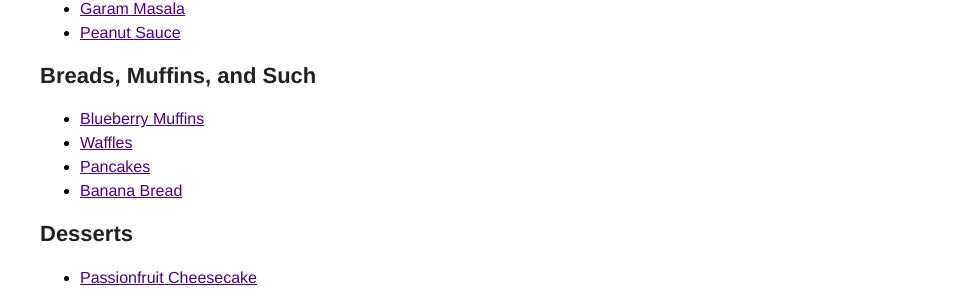
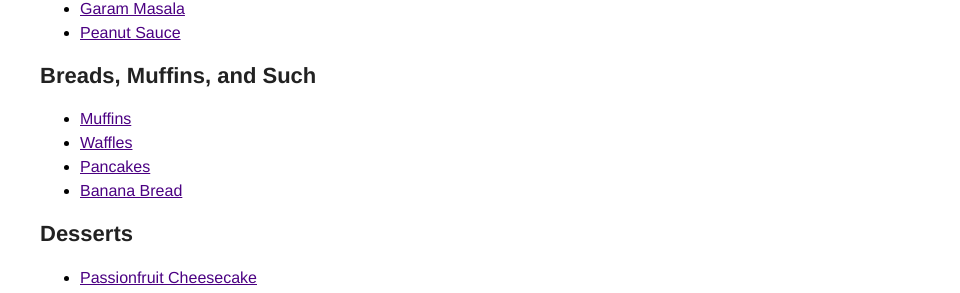
Before and after one commit to jimmyodonnell/jimmyodonnell.github.io, a Jekyll site: the page built from recipes.md, in a window 1280 px wide. Shown: the part 826-1119 px from the top of the page, without its empty margins (320-1280 px from the left). Built offline with Jekyll 4.4.1, drawn with Linux system fonts in a browser that asks for light colours.

Commit message:
add muffins

```diff
--- a/recipes.md
+++ b/recipes.md
@@ -32,7 +32,7 @@ These are some recipes. You can read the [preface](recipes/preface.md) for some
 - [Peanut Sauce](recipes/peanut-sauce.md)
 
 ## Breads, Muffins, and Such
-- [Blueberry Muffins](recipes/muffins-blueberry.md)
+- [Muffins](recipes/muffins.md)
 - [Waffles](recipes/waffles.md)
 - [Pancakes](recipes/pancakes.md)
 - [Banana Bread](recipes/banana-bread.md)
```
Also changed, not shown: recipes/muffins.md (renamed from recipes/muffins-blueberry.md).
